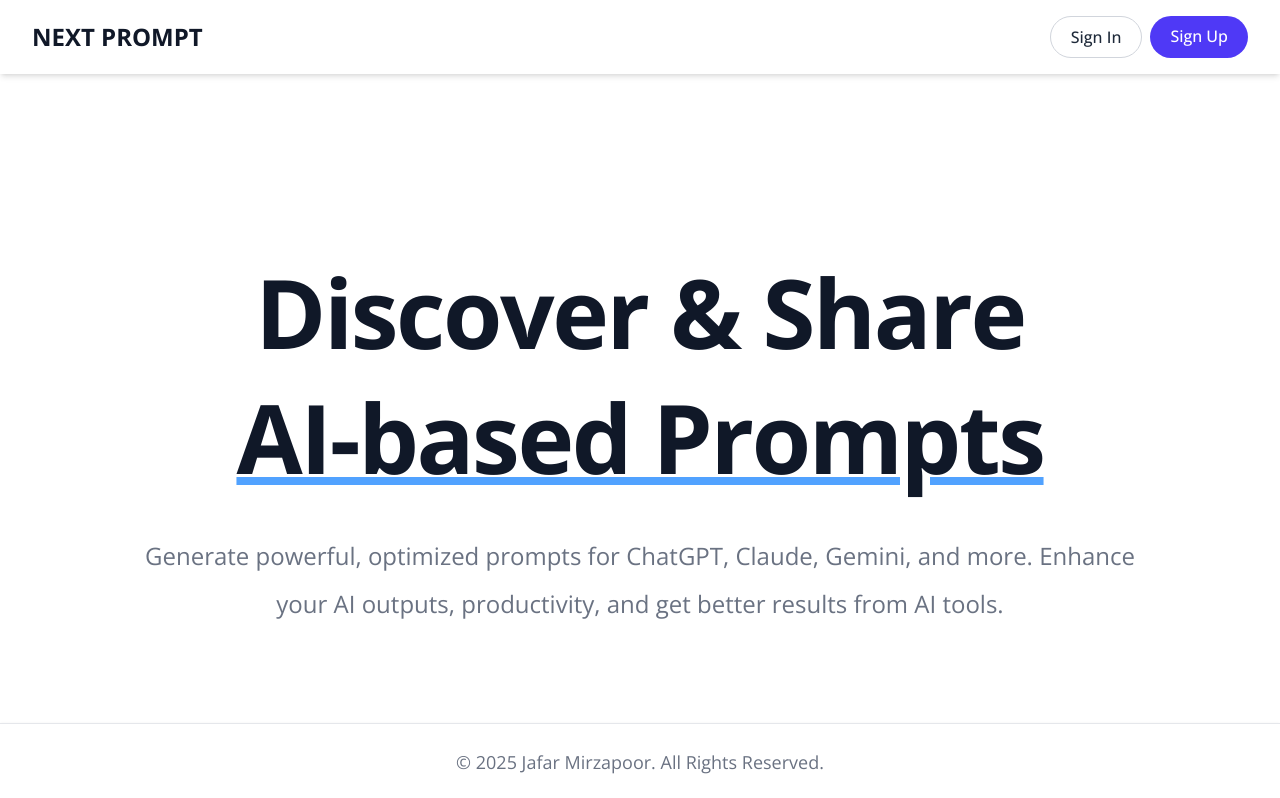
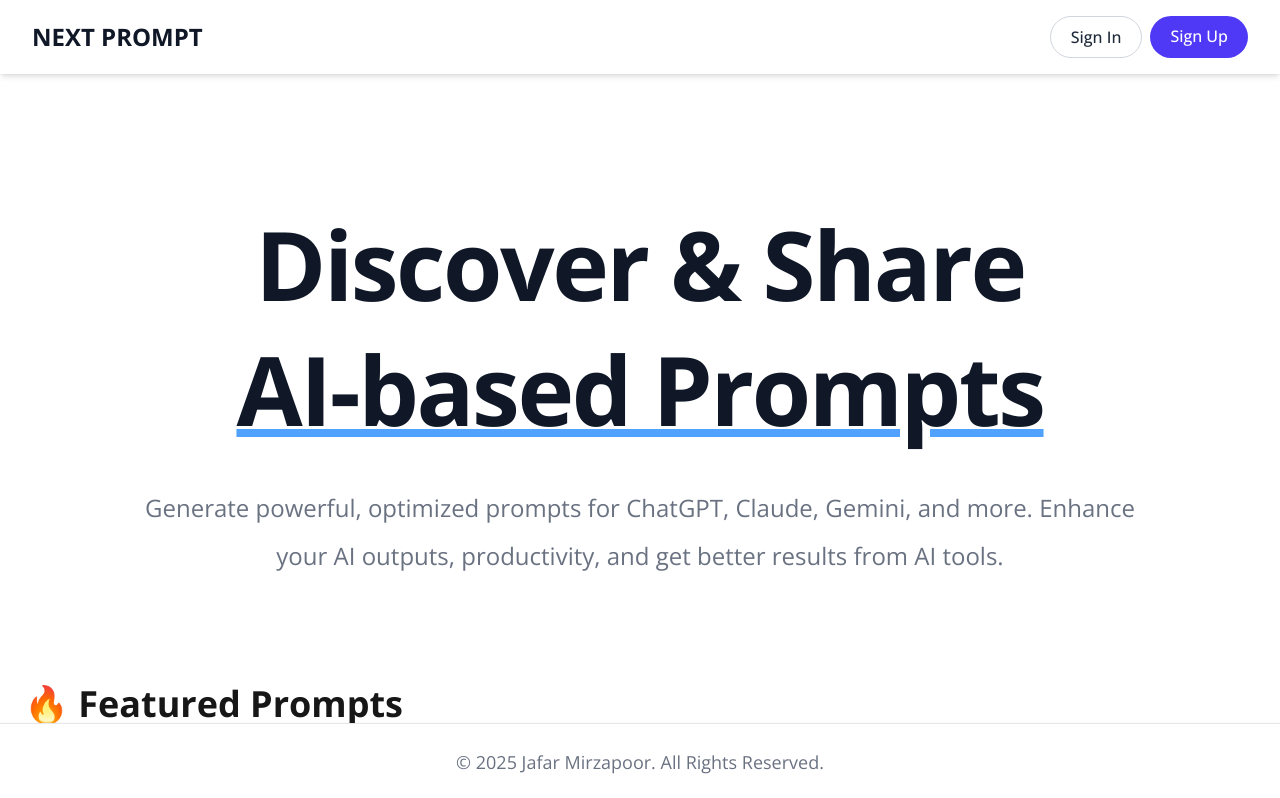
Before and after one commit to jeff-mz/next-prompt, a Next.js app: page / in a window 1280 px wide. Shown: the top 798 px of the page. Built offline with nearby package versions, Linux system fonts and the light colour scheme; no server answers.

Commit message:
improved style

```diff
--- a/src/app/page.jsx
+++ b/src/app/page.jsx
@@ -1,7 +1,7 @@
 import FeaturedPrompts from "@/components/FeaturedPrompts";
 const HomePage = () => {
   return (
-    <section className="container mx-auto py-8 px-2 xl:py-28">
+    <section className="container mx-auto py-8 px-2 md:py-16 2xl:py-20">
       <div className="flex align-items-center justify-center flex-col text-center">
         <h1 className="mb-4 text-4xl font-bold tracking-tight text-gray-900 md:text-5xl lg:text-6xl xl:text-8xl xl:pt-16 dark:text-white leading-[1.3]">
           Discover & Share
```
